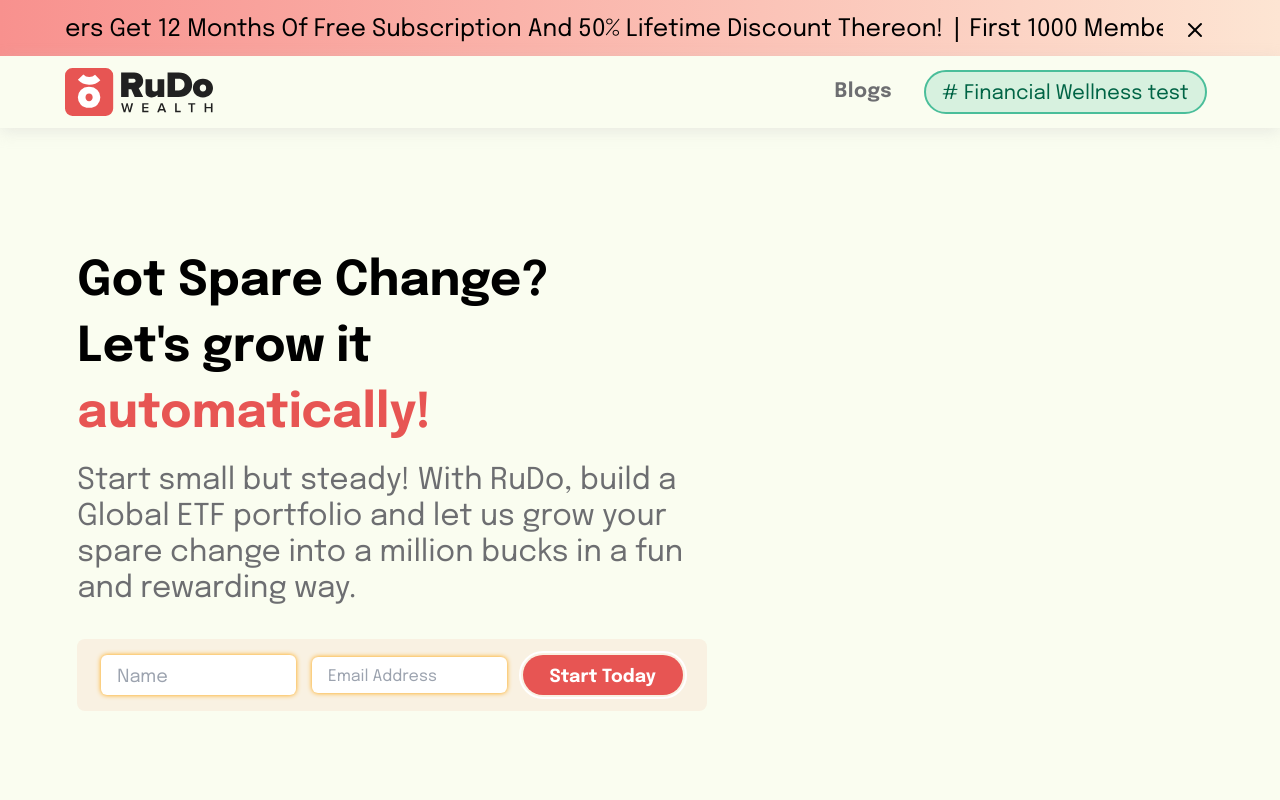
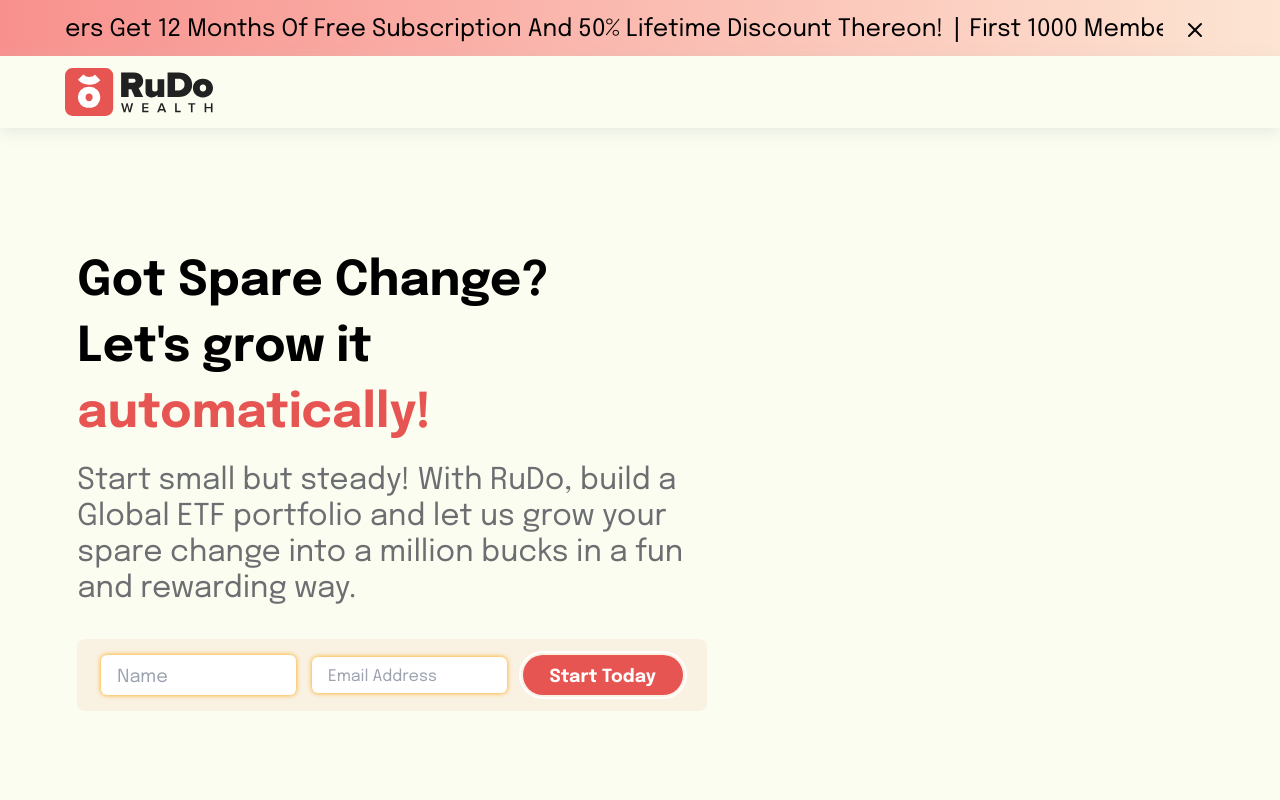
Before and after one commit to ved-blacksof/rudo, a React (Create React App) app: page / in a window 1280 px wide. Shown: the top 800 px of the page. Built offline with nearby package versions, Linux system fonts and the light colour scheme.

Commit message:
navbar removed

```diff
--- a/src/components/header/navBar/index.jsx
+++ b/src/components/header/navBar/index.jsx
@@ -24,7 +24,7 @@ const Nav = () => {
         <Link to="/">
           <img src={logoIcon} alt="" loading="eager" className=" h-12 " />
         </Link>
-        <div className="hidden md:flex items-center justify-center gap-4 flex-nowrap px-2 ">
+        {/* <div className="hidden md:flex items-center justify-center gap-4 flex-nowrap px-2 ">
           <Link
             to="/blogs"
             className="text-gray hover:text-dark py-2 px-4 text-xl font-bold font-epilogue tracking-wide "
@@ -39,8 +39,8 @@ const Nav = () => {
           >
             # Financial Wellness test
           </Link>
-        </div>
-        <BurgerBtn />
+        </div> */}
+        {/* <BurgerBtn /> */}
       </nav>
       <MobileModal isOpen={isModalOpen} />
     </header>
```
